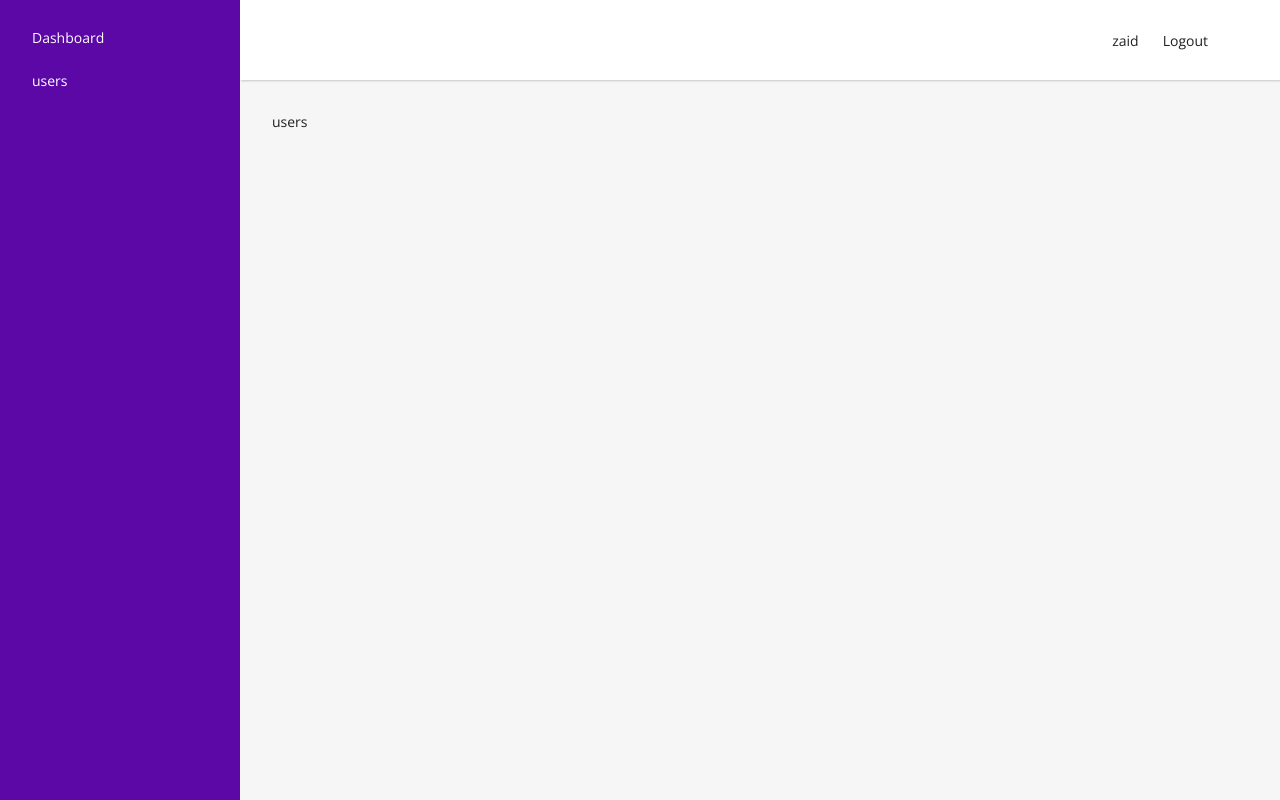
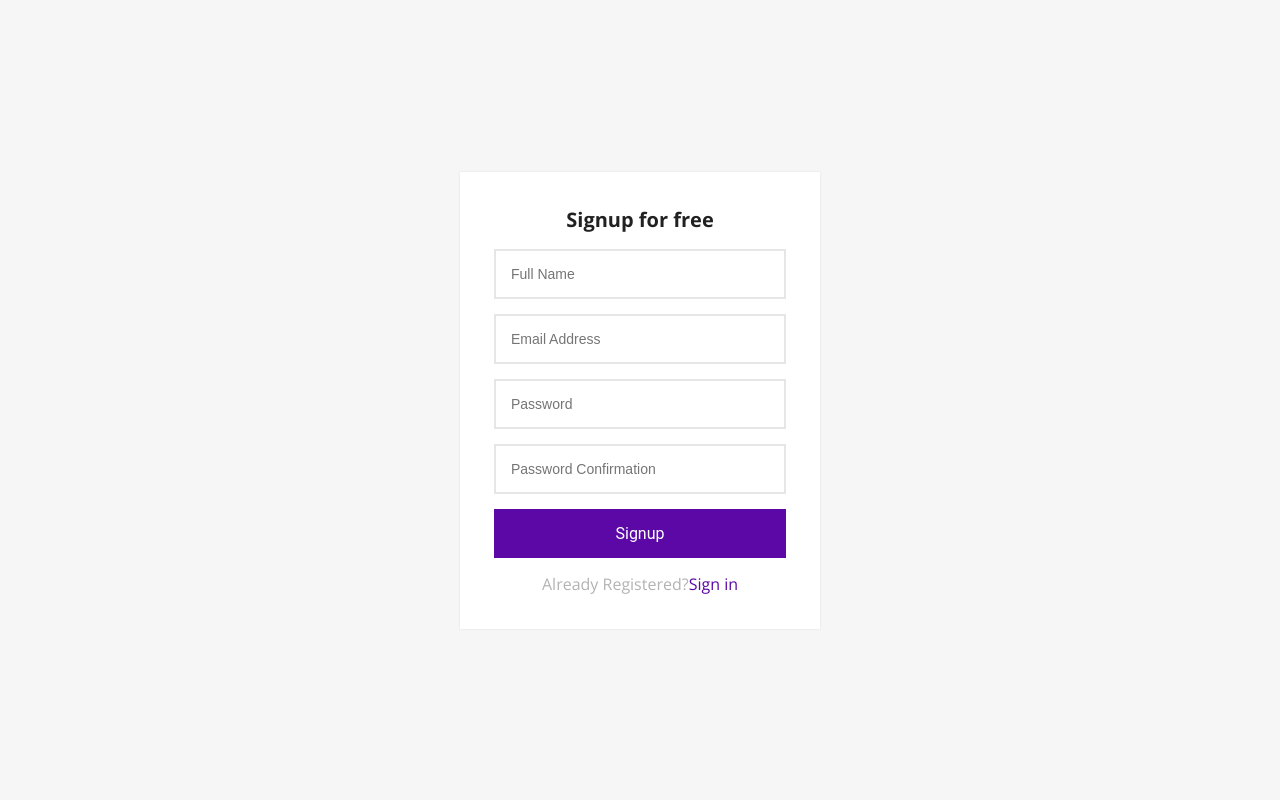
Before and after one commit to zainaly0/laravel_react_full_stack, a React (Vite) app in the folder react/: page /signup in a window 1280 px wide. Before the commit this address led to /users. Built offline with nearby package versions, Linux system fonts and the light colour scheme; no server answers.

Commit message:
axios post singup page complete

```diff
--- a/react/package.json
+++ b/react/package.json
@@ -10,6 +10,7 @@
     "preview": "vite preview"
   },
   "dependencies": {
+    "axios": "^1.7.7",
     "react": "^18.3.1",
     "react-dom": "^18.3.1",
     "react-router-dom": "^6.26.2"
--- /dev/null
+++ b/react/src/axios-client.js
@@ -0,0 +1,26 @@
+import axios from 'axios'
+
+const axiosClient = axios.create({
+    baseURL: `${import.meta.env.VITE_API_BASE_URL}/api`
+})
+
+axiosClient.interceptors.request.use((config) => {
+    const token = localStorage.get('ACCESS_TOKEN')
+    config.headers.Authorization = `Bearer ${token}`
+    return config
+})
+
+axiosClient.interceptors.response.use((response) =>{
+    return response
+
+}, (error) =>{
+    const {response} = error
+    if(response.status == 401){
+        localStorage.removeItem("ACCESS_TOKEN")
+    }
+
+    throw error;
+
+})
+
+export default axiosClient
--- a/react/src/contexts/ContextProvider.jsx
+++ b/react/src/contexts/ContextProvider.jsx
@@ -3,15 +3,15 @@ import { createContext, useContext, useState } from "react";
 const StateContext = createContext({
      user: null,
      token: null,
-     setUser: () =>{},
-     setToken: () => {}
+     setUser: () => {},
+     setToken: () => {},
 });
 export const ContextProvider = ({ children }) => {
      const [user, setUser] = useState({
-          name: 'zaid'
+          name: "zaid",
      });
-     // const [token, _setToken] = useState(localStorage.getItem("ACCESS_TOKEN"));
-     const [token, _setToken] = useState(12345);
+     const [token, _setToken] = useState(localStorage.getItem("ACCESS_TOKEN"));
+     // const [token, _setToken] = useState(12345);
 
      const setToken = (token) => {
           _setToken(token);
--- a/react/src/viwes/Login.jsx
+++ b/react/src/viwes/Login.jsx
@@ -1,9 +1,27 @@
 import React from "react";
+import { Link } from "react-router-dom";
 
 const Login = () => {
-    return <div>
+     const onSubmit = (ev) => {
+          ev.preventDefault();
+     };
 
-    </div>;
+     return (
+          <div className="login-signup-form animated fadeInDown">
+               <div className="form">
+                    <form onSubmit={onSubmit} action="">
+                         <h1 className="title">Login into your account</h1>
+                         <input type="email" placeholder="email" />
+                         <input type="password" placeholder="password" />
+                         <button className="btn btn-block">Login</button>
+                         <p className="message">
+                              Not Registered
+                              <Link to="/signup">Create an account </Link>
+                         </p>
+                    </form>
+               </div>
+          </div>
+     );
 };
 
 export default Login;
--- a/react/src/viwes/Signup.jsx
+++ b/react/src/viwes/Signup.jsx
@@ -1,9 +1,76 @@
-import React from "react";
+import React, { useRef } from "react";
+import { Link } from "react-router-dom";
+import axiosClient from "../axios-client";
+import { useStateContext } from "../contexts/ContextProvider";
 
 const Signup = () => {
-    return <div>
-        signup
-    </div>;
+     const nameRef = useRef();
+     const emailRef = useRef();
+     const passwordRef = useRef();
+     const passwordConfirmationRef = useRef();
+
+     const { setUser, setToken } = useStateContext();
+
+     const onSubmit = (ev) => {
+          ev.preventDefault();
+          const payload = {
+               name: nameRef.current.value,
+               email: emailRef.current.value,
+               password: passwordRef.current.value,
+               password_confirmation: passwordConfirmationRef.current.value,
+          };
+          console.log(payload);
+
+          axiosClient
+               .post("/signup", payload)
+               .then(({ data }) => {
+                    // return data.
+                    setUser(data.user);
+                    setToken(data.token);
+               })
+               .catch((error) => {
+                const response = error.response
+                if(response && response.status == 422){
+                    // response.dta.errors
+                    console.log(response.data.errors)
+                }
+
+               });
+     };
+     return (
+          <div className="login-signup-form animated fadeInDown">
+               <div className="form">
+                    <form onSubmit={onSubmit} action="">
+                         <h1 className="title">Signup for free</h1>
+                         <input
+                              ref={nameRef}
+                              type="text"
+                              placeholder="Full Name"
+                         />
+                         <input
+                              ref={emailRef}
+                              type="email"
+                              placeholder="Email Address"
+                         />
+                         <input
+                              ref={passwordRef}
+                              type="password"
+                              placeholder="Password"
+                         />
+                         <input
+                              ref={passwordConfirmationRef}
+                              type="password"
+                              placeholder="Password Confirmation"
+                         />
+                         <button className="btn btn-block">Signup</button>
+                         <p className="message">
+                              Already Registered?
+                              <Link to="/login">Sign in</Link>
+                         </p>
+                    </form>
+               </div>
+          </div>
+     );
 };
 
 export default Signup;
```
Also changed, not shown: react/src/components/DefaultLayout.jsx (+11 -8 lines), 2 other files (tests, documents, lock files or other folders).
